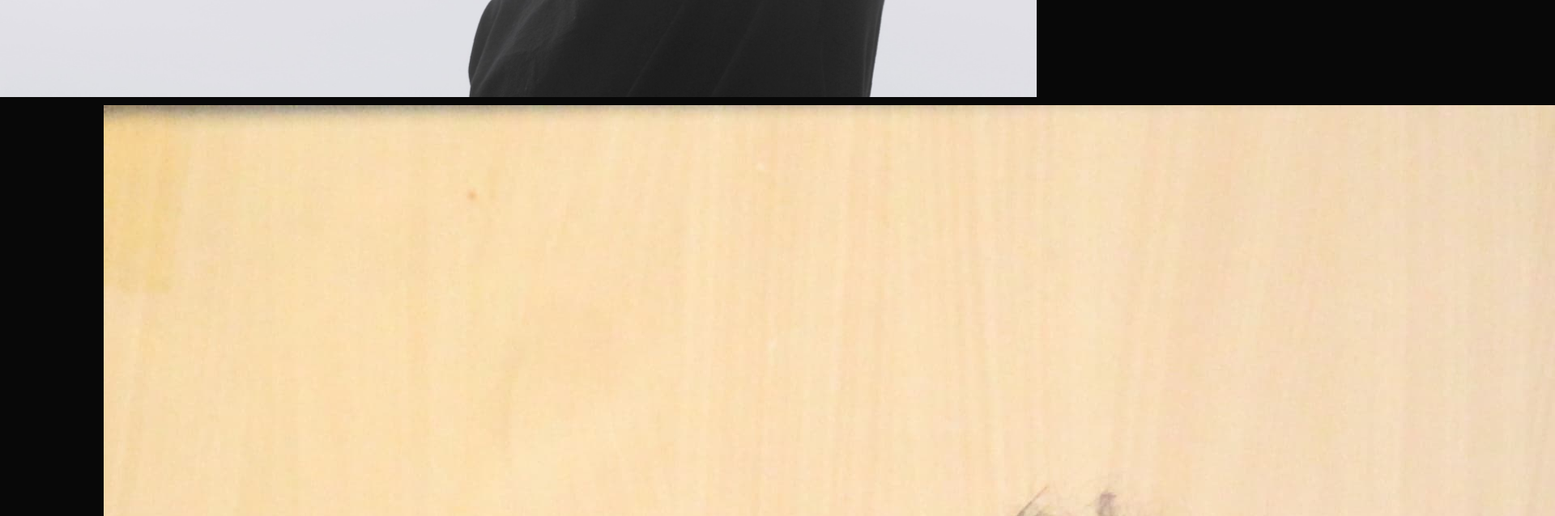
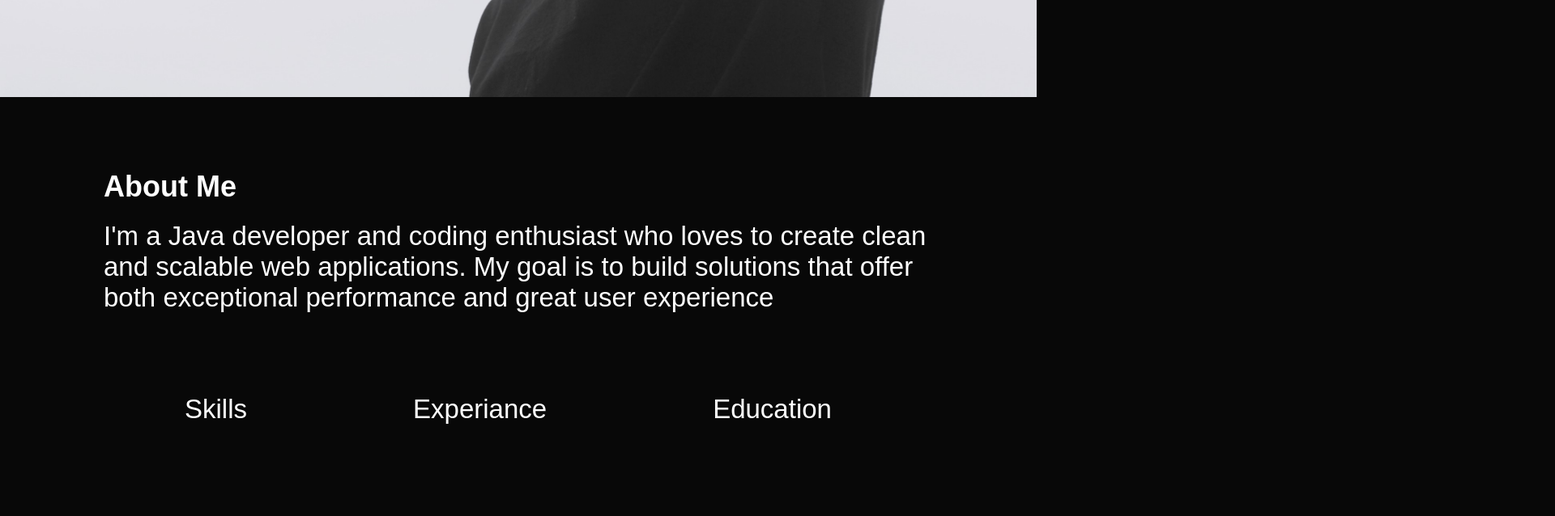
Before and after one commit to navanee10/Portfolio, a plain HTML site: page index.html in a window 1280 px wide. Shown: the part 680-1318 px from the top of the page at 81% size, 1920 px wide, since content can reach past the window. Drawn offline with Linux system fonts and the light colour scheme.

Commit message:
About Me

```diff
--- a/index.html
+++ b/index.html
@@ -20,21 +20,23 @@
             </nav>
             <div class="header-text">
                 <h1>Hi, I'm <span>Navaneeth</span></h1>
-                <br>
-                <p>I'm a Java developer and coding enthusiast who loves<br> to create clean and scalable web applications. My goal is<br> to build solutions that offer both exceptional performance<br> and great user experience</p>
             </div>
         </div>
     </div>
+    <!-----------------------about--------------------->
     <div id="about">
         <div class="container">
-            <div id="row">
-                <div class="about-col-1">
-                    <img src="images/nvne.jpeg">
-                </div>
-                <div class="about-col-2"></div>
-                <h1>About Me</h1>
+            <h1>About Me</h1>
+                            <br>
+                <p>I'm a Java developer and coding enthusiast who loves to create clean
+                     and scalable web applications. My goal is
+                     to build solutions that offer both exceptional performance and great user experience</p>
+                     <div class="tab-title">
+                        <p class="tab-links">Skills</p>
+                        <p class="tab-links">Experiance</p>
+                        <p class="tab-links">Education</p>
+                     </div>
             </div>
-
         </div>
     </div>
 
--- a/style.css
+++ b/style.css
@@ -64,6 +64,7 @@ nav ul li a:hover::after{
 .header-text h1{
     font-size: 80px;
     margin-top: 10px;
+    text-align: center;
 }
 
 .header-text p{
@@ -74,3 +75,33 @@ nav ul li a:hover::after{
 .header-text h1 span{
     color: #C70039;
 }
+
+/*----------about--------------------*/
+#about{
+    padding: 80px 0;
+    font-size: large;
+    color: #fff;
+}
+
+.container p{
+    color: #fff;
+    font-size: 33px;
+}
+.row{
+    display: flex;
+    justify-content: space-between;
+    flex-wrap: wrap;
+}
+
+.tab-titles{
+    display: flex;
+    margin: 20px 0 40px;
+}
+.tab-links{
+    display: inline-block;
+    list-style: none;
+    font-weight: 500;
+    cursor: pointer;
+    margin: 100px;
+    position: relative;
+}
```
